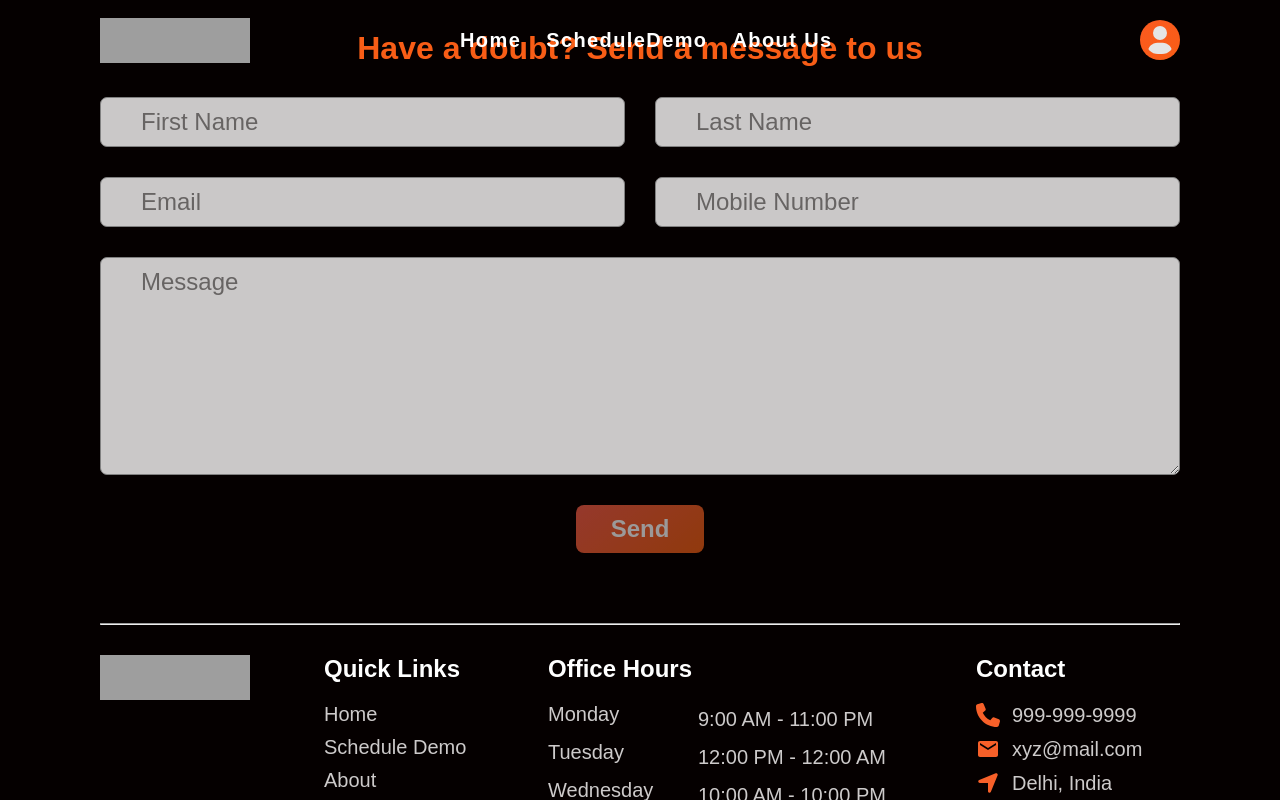
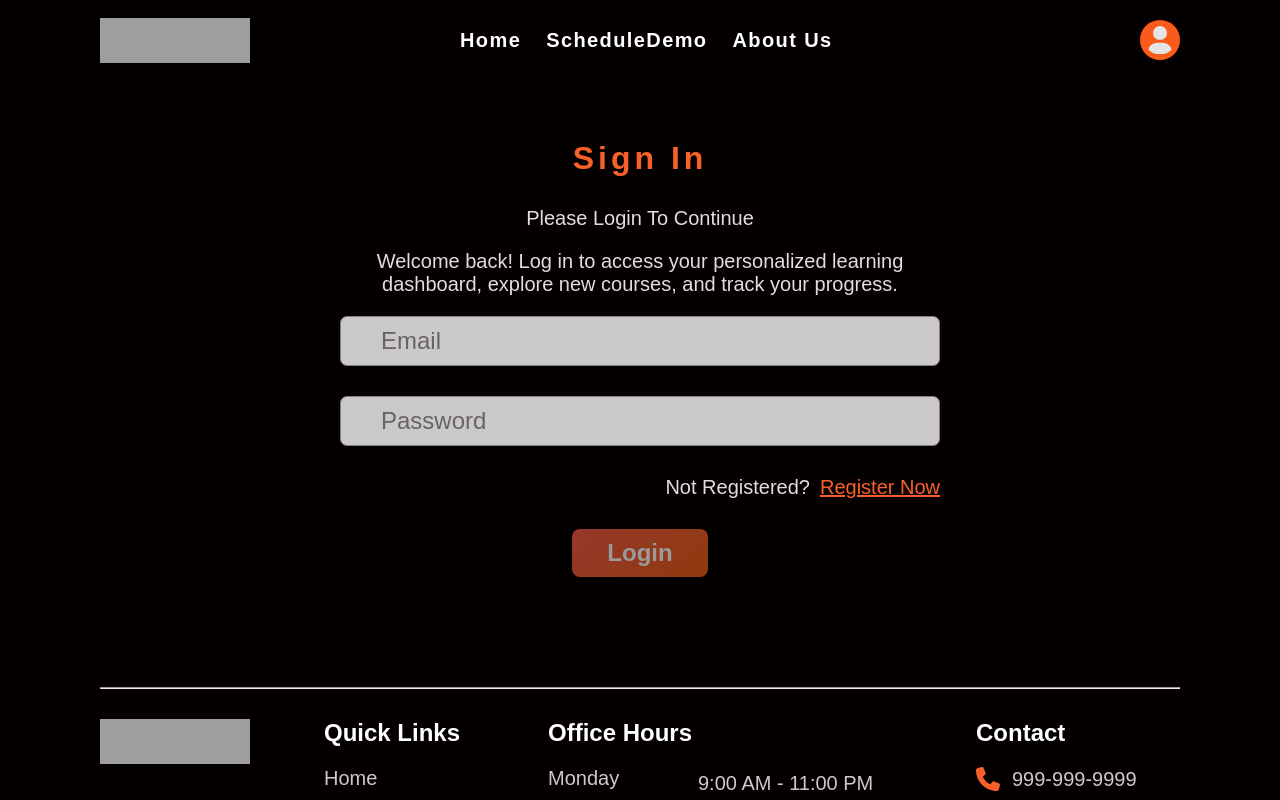
Before and after one commit to yashgoyal0110/plus-student, a React (Vite) app: page /login in a window 1280 px wide. Shown: the top 800 px of the page. Built offline with nearby package versions, Linux system fonts and the light colour scheme; no server answers; grey boxes are pictures that could not be loaded.

Commit message:
Login.jsx

```diff
--- a/src/pages/Login.jsx
+++ b/src/pages/Login.jsx
@@ -1,69 +1,62 @@
-import { useState, useEffect } from "react";
+import { useState, useContext, useEffect } from "react";
+import { Link, useNavigate, Navigate } from "react-router-dom";
+import { Context } from "../main";
 import axios from "axios";
 import { toast } from "react-toastify";
-const MessageForm = () => {
-  const [firstName, setFirstName] = useState("");
-  const [lastName, setLastName] = useState("");
+
+const Login = () => {
+  const { isAuthenticated, setIsAuthenticated } = useContext(Context);
+
   const [email, setEmail] = useState("");
-  const [phone, setPhone] = useState("");
-  const [message, setMessage] = useState("");
+  const [password, setPassword] = useState("");
   const [loader, setLoader] = useState(false);
   const [isButtonDisabled, setIsButtonDisabled] = useState(true);
+
+  const navigateTo = useNavigate();
   useEffect(() => {
-    setIsButtonDisabled(!email || !lastName || !firstName || !lastName || !phone || !message);
-  }, [firstName, lastName, email, phone, message]);
+    setIsButtonDisabled(!email || !password);
+  }, [email, password]);
 
-  const handleMessage = async (e) => {
+  const handleLogin = async (e) => {
     e.preventDefault();
     try {
       setLoader(true);
       await axios
         .post(
-          "https://plus-backend.onrender.com/api/v1/message/send", // url
-          { firstName, lastName, email, phone, message }, // data to be send
+          "https://plus-backend.onrender.com/api/v1/user/login",
+          { email, password, role: "Student" },
           {
             withCredentials: true,
-            headers: {
-              "Content-Type": "application/json",
-            },
+            headers: { "Content-Type": "application/json" },
           }
         )
         .then((res) => {
           toast.success(res.data.message);
-          setFirstName("");
-          setLastName("");
+          setIsAuthenticated(true);
+          navigateTo("/");
           setEmail("");
-          setPhone("");
-          setMessage("");
+          setPassword("");
         });
+    } catch (error) {
+      toast.error(error.response.data.message);
+    } finally {
       setLoader(false);
-    } catch (error) {
-      toast.error(error.response?.data?.message || "Failed to send message");
     }
   };
+
+  if (isAuthenticated) {
+    return <Navigate to="/" />;
+  }
+
   return (
-    <>
-      <div
-        className="container form-component message-form"
-        style={{ top: "20px" }}
-      >
-        <h2 style={{ bottom: "30px" }}>Have a doubt? Send a message to us</h2>
-        <form onSubmit={handleMessage}>
-          <div>
-            <input
-              type="text"
-              placeholder="First Name"
-              value={firstName}
-              onChange={(e) => setFirstName(e.target.value)}
-            />
-            <input
-              type="text"
-              placeholder="Last Name"
-              value={lastName}
-              onChange={(e) => setLastName(e.target.value)}
-            />
-          </div>
-          <div>
+    <div className="container form-component login-form">
+      <h2 className="h2">Sign In</h2>
+      <p>Please Login To Continue</p>
+      <p>
+        Welcome back! Log in to access your personalized learning dashboard,
+        explore new courses, and track your progress.
+      </p>
+      <form onSubmit={handleLogin}>
         <input
           type="text"
           placeholder="Email"
@@ -71,34 +64,45 @@ const MessageForm = () => {
           onChange={(e) => setEmail(e.target.value)}
         />
         <input
-              type="number"
-              placeholder="Mobile Number"
-              value={phone}
-              onChange={(e) => setPhone(e.target.value)}
+          type="password"
+          placeholder="Password"
+          value={password}
+          onChange={(e) => setPassword(e.target.value)}
         />
+        <div
+          style={{
+            gap: "10px",
+            justifyContent: "flex-end",
+            flexDirection: "row",
+          }}
+        >
+          <p style={{ marginBottom: 0 }}>Not Registered?</p>
+          <Link
+            className="registerNow"
+            to="/register"
+            style={{
+              textDecoration: "underline",
+              color: "#f76029",
+            }}
+          >
+            Register Now
+          </Link>
         </div>
-          <textarea
-            rows={7}
-            placeholder="Message"
-            value={message}
-            onChange={(e) => setMessage(e.target.value)}
-          />
         <div style={{ justifyContent: "center", alignItems: "center" }}>
           <button
             type="submit"
-              disabled={isButtonDisabled || loader}
+            disabled={loader || isButtonDisabled}
             style={{
               cursor: loader || isButtonDisabled ? "not-allowed" : "pointer",
               opacity: loader || isButtonDisabled ? 0.6 : 1,
             }}
           >
-              {loader ? "Sending..." : "Send"}
+            {loader ? "Loading..." : "Login"}
           </button>
         </div>
       </form>
     </div>
-    </>
   );
 };
 
-export default MessageForm;
+export default Login;
```
Lines whose indentation alone changed are shown as unchanged.
